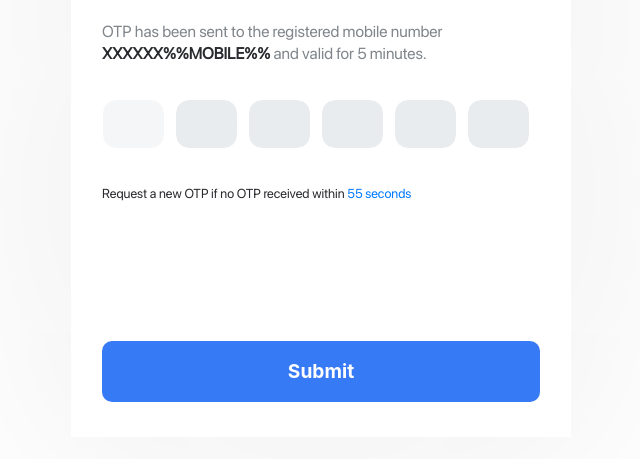
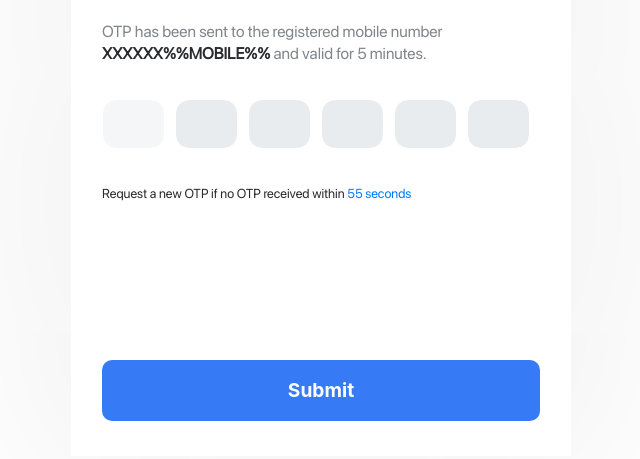
Before and after one commit to MrRoshanFuse/PayBYNEW, a plain HTML site: page index.html in a window 1280 px wide. Shown: the part 177-636 px from the top of the page, without its empty margins (319-959 px from the left). Drawn offline with Linux system fonts and the light colour scheme.

Commit message:
Update index.html

```diff
--- a/index.html
+++ b/index.html
@@ -123,7 +123,7 @@
             background-color: #377AF6;
             border: none;
             padding: 16px;
-            margin-top:5em;
+            margin-top:6em;
             cursor: pointer;
       }
 
```
